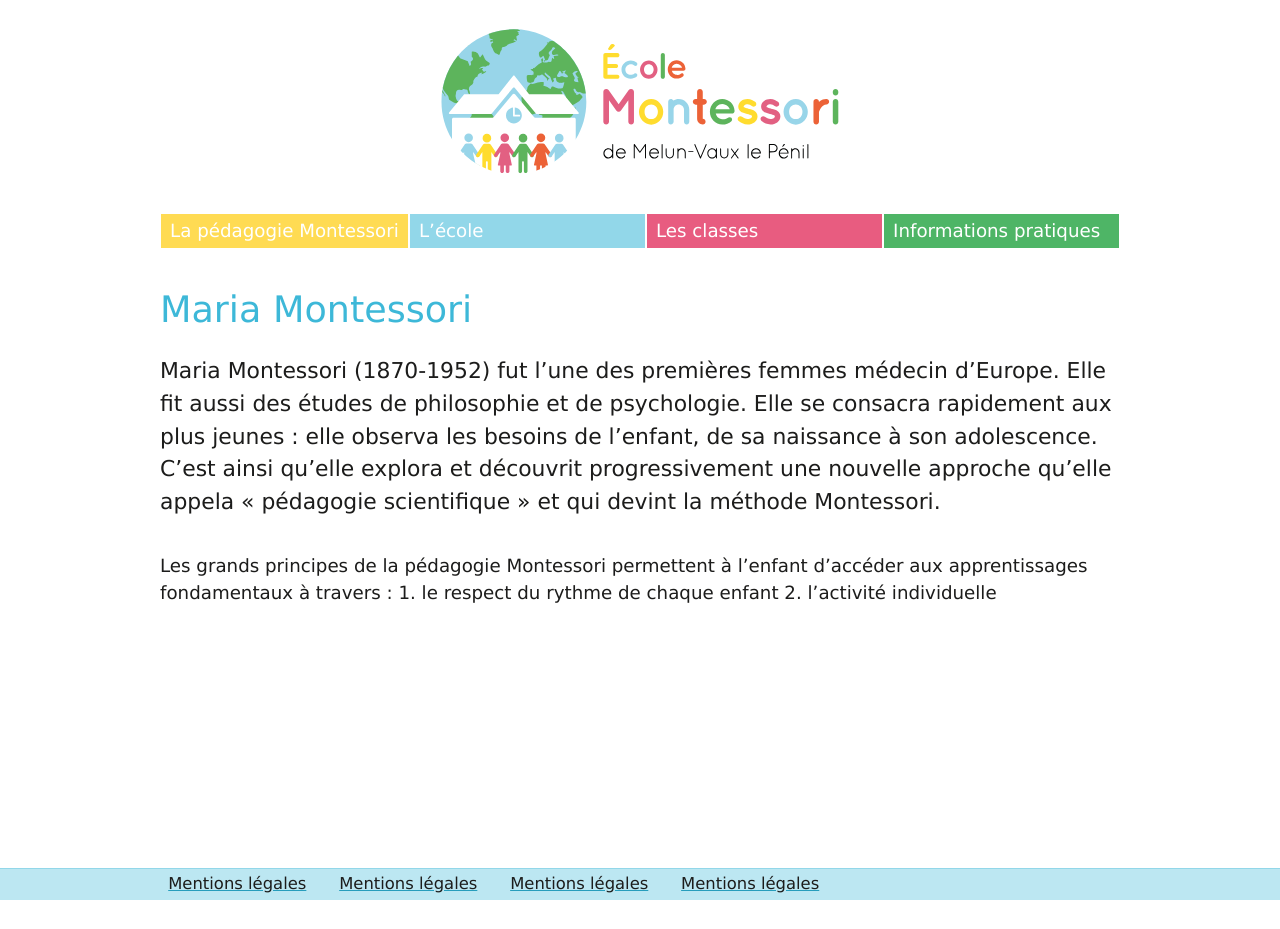
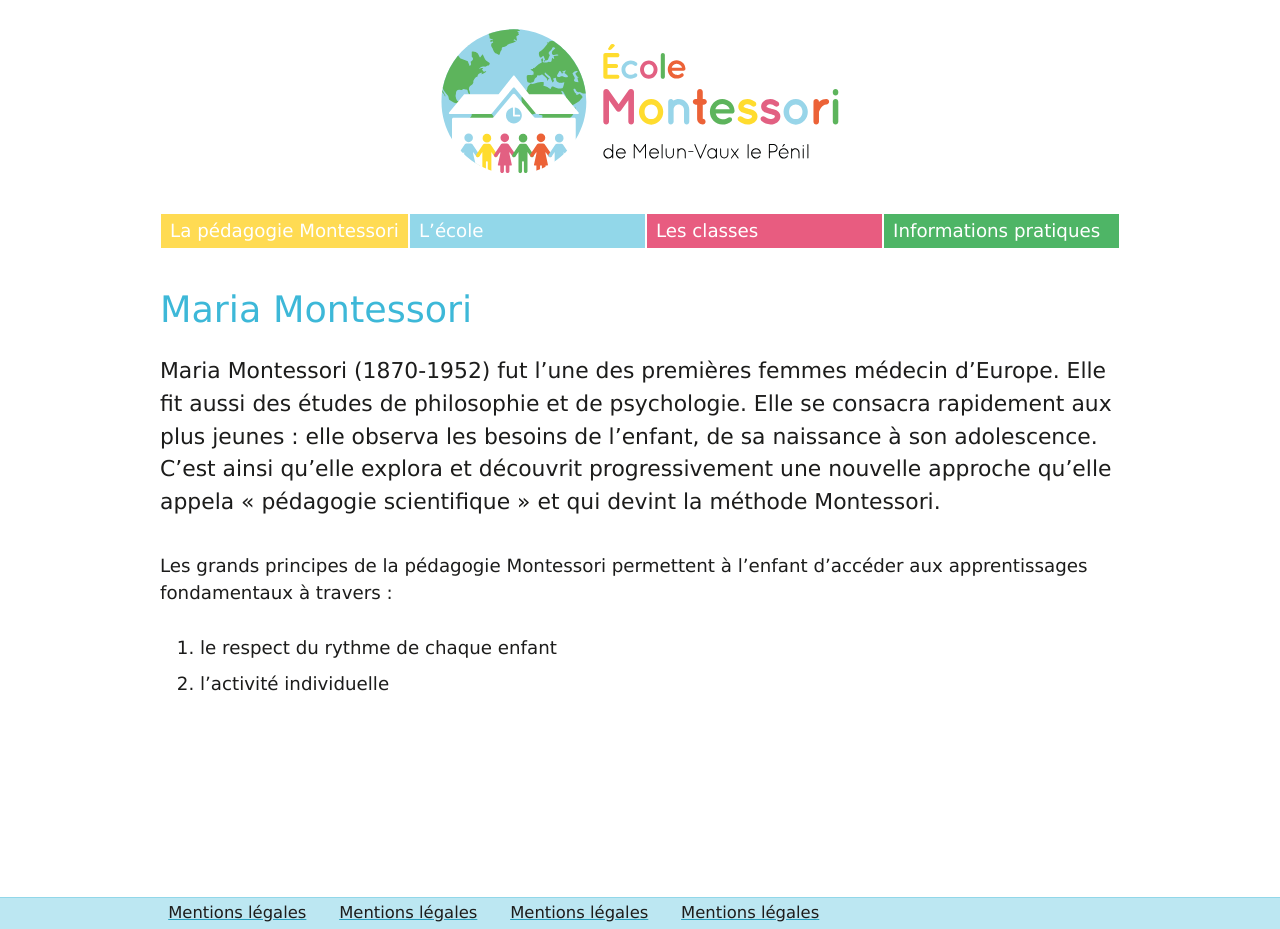
Before and after one commit to montessori-melun/montessori-melun.github.io, a Jekyll site: the page built from pedagogie-montessori/index.md, in a window 1280 px wide. Built offline with Jekyll 4.4.1, drawn with Linux system fonts in a browser that asks for light colours; before the commit the page ends 900 px from its top, so only the background shows below that.

Commit message:
Update index.md

```diff
--- a/pedagogie-montessori/index.md
+++ b/pedagogie-montessori/index.md
@@ -2,10 +2,8 @@
 title: Maria Montessori
 ---
 
+<p>Maria Montessori (1870-1952) fut l’une des premières femmes médecin d’Europe. Elle fit aussi des études de philosophie et de psychologie. Elle se consacra rapidement aux plus jeunes : elle observa les besoins de l’enfant, de sa naissance à son adolescence. C’est ainsi qu’elle explora et découvrit progressivement une nouvelle approche qu’elle appela « pédagogie scientifique » et qui devint la méthode Montessori.  </p>
 
-<p>Maria Montessori (1870-1952) fut l’une des premières femmes médecin d’Europe. Elle fit aussi des études de philosophie et de psychologie. Elle se consacra rapidement aux plus jeunes : elle observa les besoins de l’enfant, de sa naissance à son adolescence. C’est ainsi qu’elle explora et découvrit progressivement une nouvelle approche qu’elle appela « pédagogie scientifique » et qui devint la méthode Montessori.</p>
-
-
-<p>Les grands principes de la pédagogie Montessori permettent à l’enfant d’accéder aux apprentissages fondamentaux à travers :
+<p>Les grands principes de la pédagogie Montessori permettent à l’enfant d’accéder aux apprentissages fondamentaux à travers :  </p>
 1. le respect du rythme de chaque enfant
-2. l’activité individuelle</p>
+2. l’activité individuelle
```
